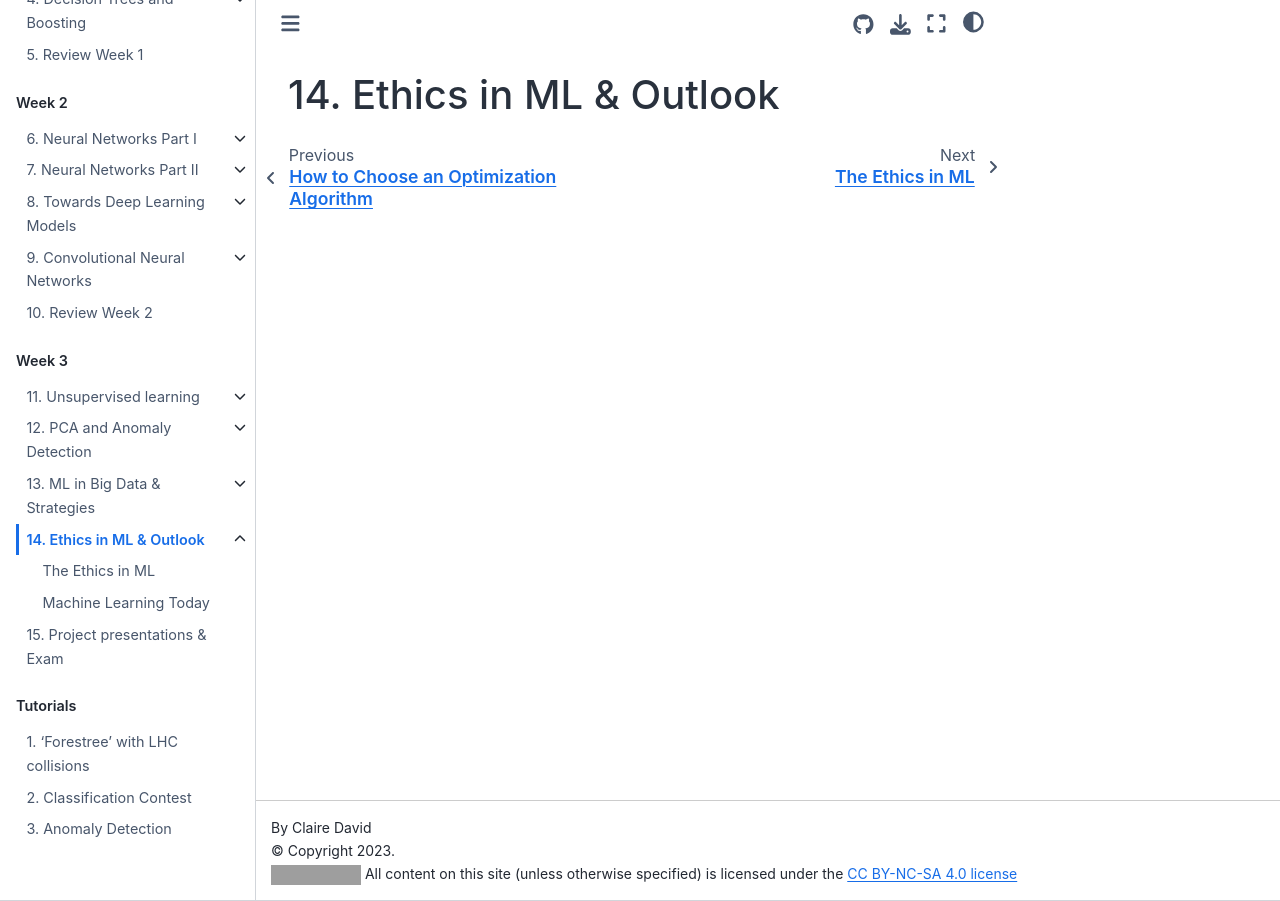
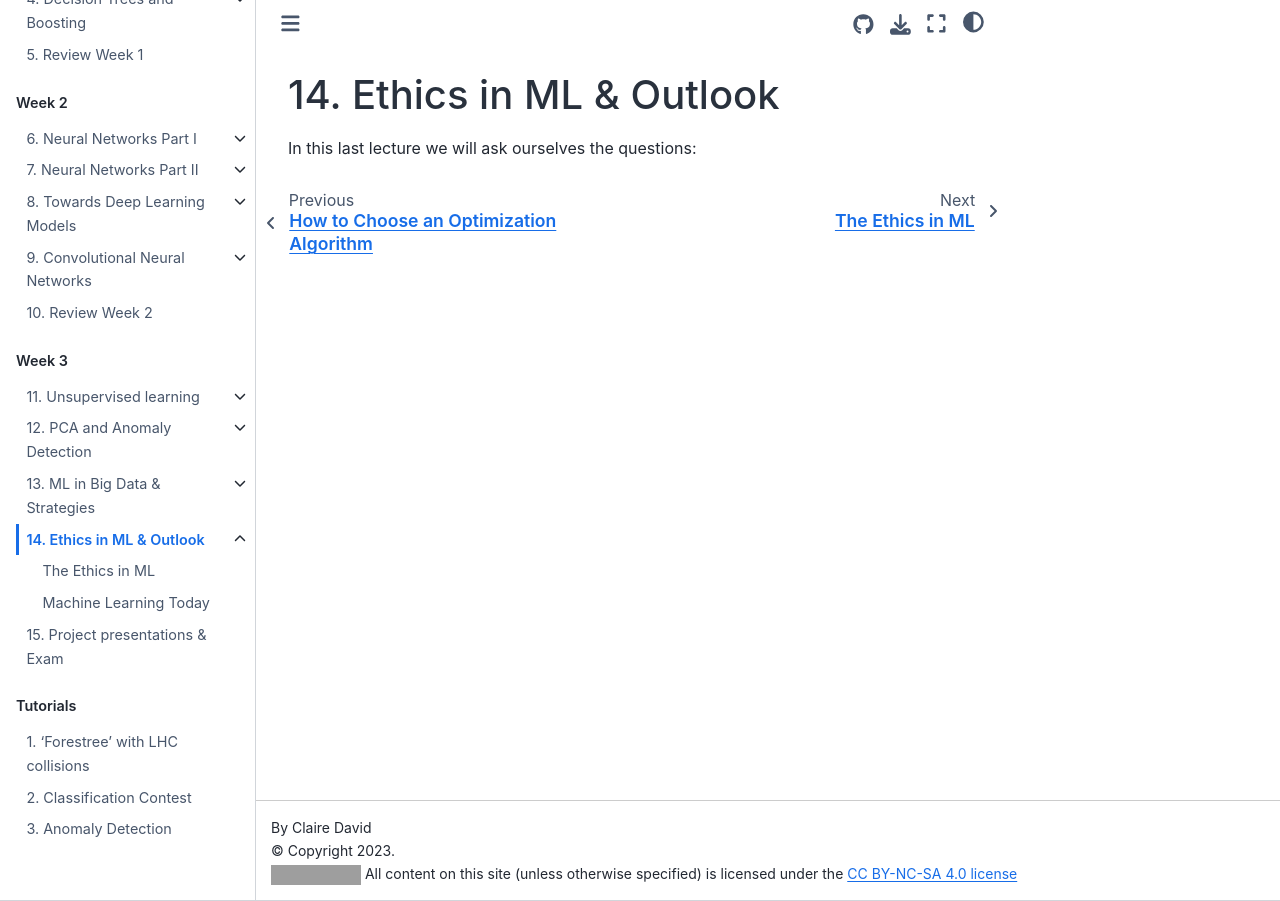
Before and after one commit to clairedavid/ml_in_hep, a Jupyter Book: the page built from week3/ethics_outlook.md, in a window 1280 px wide. Built offline with Jupyter Book 1.0.4 settings and Sphinx 7.4.7 and the Sphinx Book theme 1.1.4, drawn with Linux system fonts in a browser that asks for light colours; pages that are not in the unit, such as notebooks, are missing from menus; grey boxes are pictures that could not be loaded.

Commit message:
Ethics start

```diff
--- a/week3/ethics_outlook.md
+++ b/week3/ethics_outlook.md
@@ -1 +1,3 @@
 # 14. Ethics in ML & Outlook
+
+In this last lecture we will ask ourselves the questions:
```
